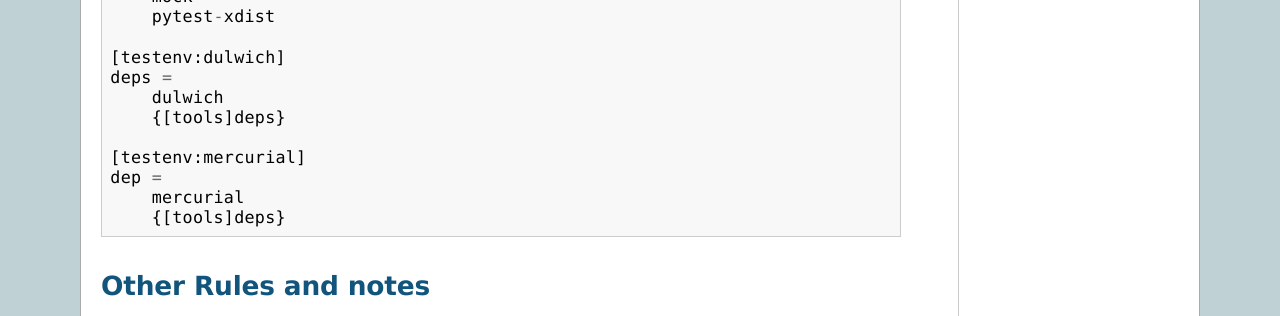
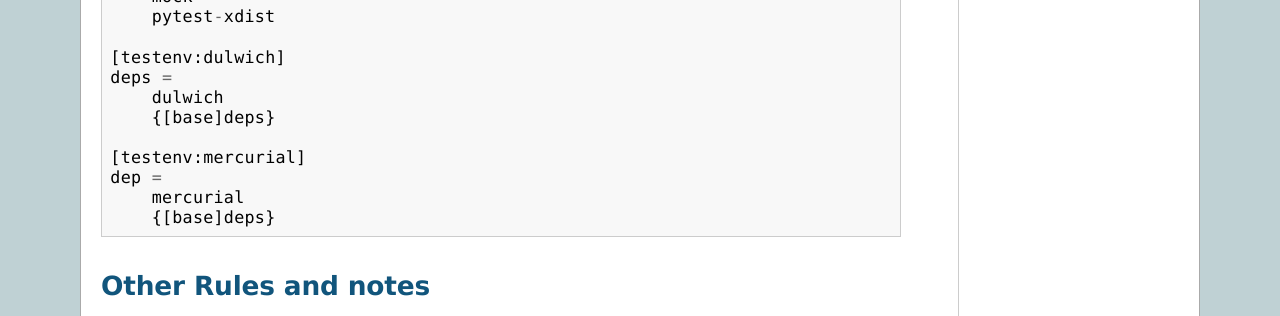
Before and after one commit to msabramo/tox, a Sphinx documentation site: the page built from doc/config.txt, in a window 1280 px wide and 900 px high, scrolled down 5245 px. Shown: the part 153-469 px from the top of the window. Built offline with Sphinx 7.4.7, drawn with Linux system fonts in a browser that asks for light colours.

Commit message:
fix issue39 - wrong example, thanks Ned.

```diff
--- a/doc/config.txt
+++ b/doc/config.txt
@@ -275,12 +275,12 @@
     [testenv:dulwich]
     deps =
         dulwich
-        {[tools]deps}
+        {[base]deps}
 
     [testenv:mercurial]
     dep =
         mercurial
-        {[tools]deps}
+        {[base]deps}
 
 
 
```
